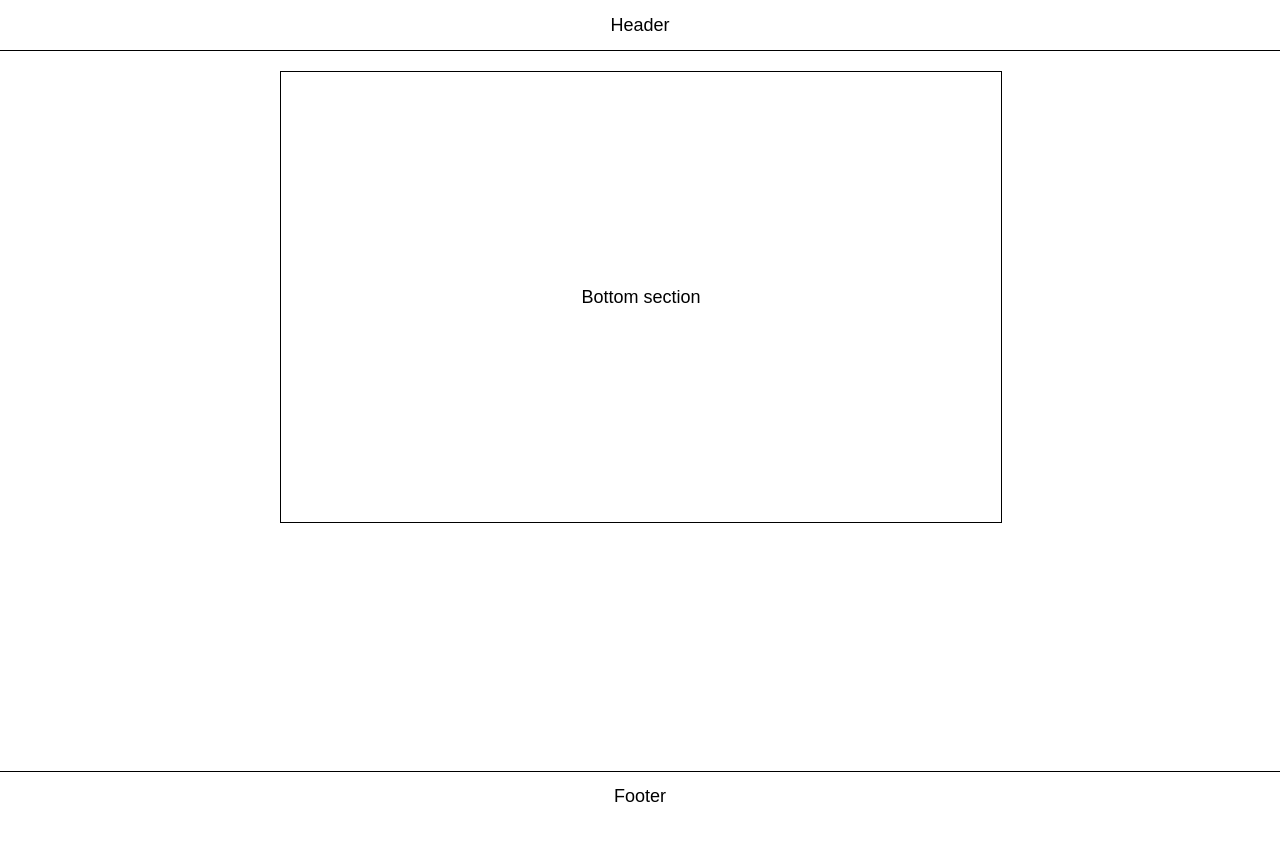
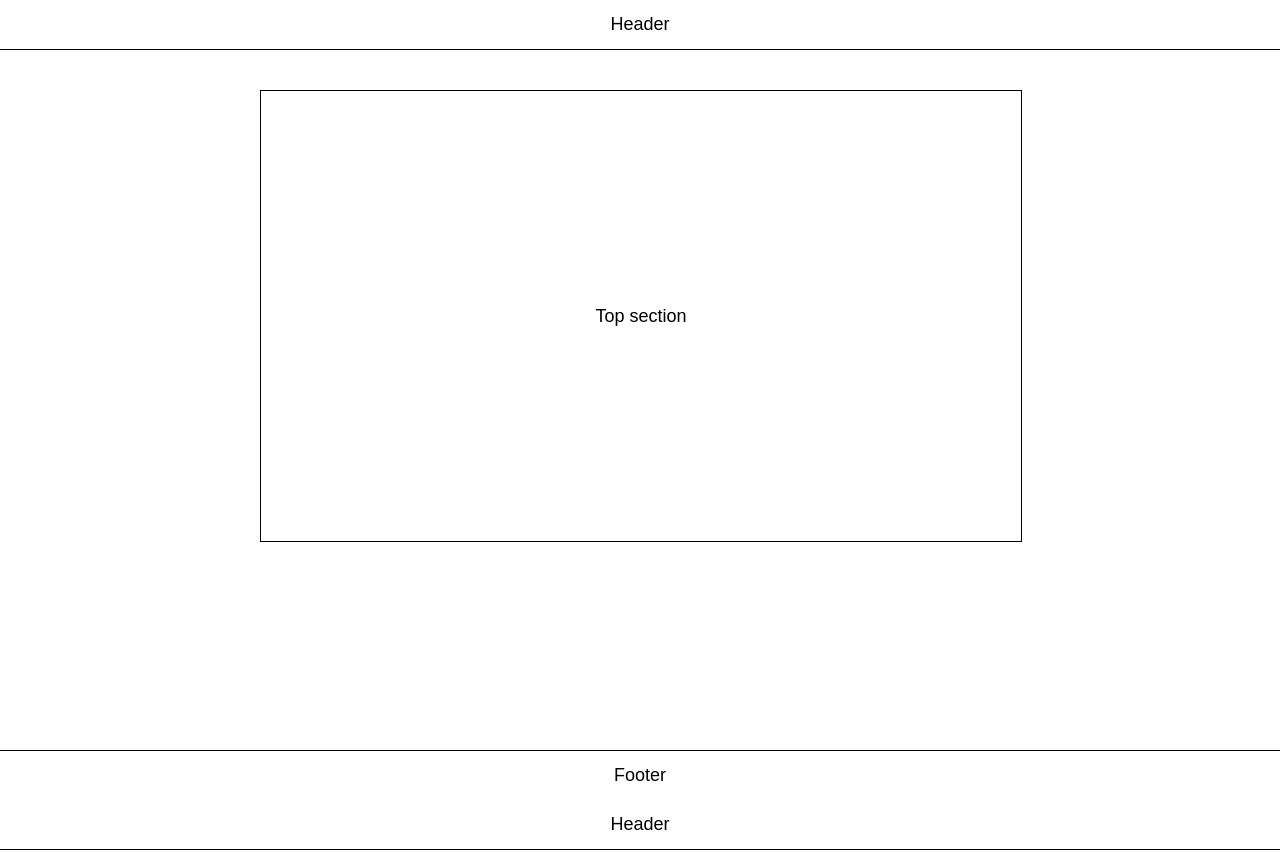
Before and after one commit to ooloo-io/github-flow-Devhoss, a website: page src/index.html in a window 1280 px wide. Shown: the top 853 px of the page. Before the commit the page ends 821 px from the top, so only its background shows below. Drawn offline with nearby package versions, Linux system fonts and the light colour scheme.

Commit message:
Top Section (#7)
* Add top section

* Style top section

Co-authored-by: Hoss <61852328+Devhoss@users.noreply.github.com>

```diff
--- a/src/index.html
+++ b/src/index.html
@@ -1,20 +1,31 @@
-<!DOCTYPE html>
+<!doctype html>
 
 <html lang="en">
-  <head>
-    <meta charset="utf-8" />
+<head>
+  <meta charset="utf-8">
 
-    <title>GitHub Flow Course</title>
-    <meta name="description" content="GitHub Flow Course" />
-    <meta name="author" content="Johannes Kettmann" />
+  <title>GitHub Pull Request Flow Course</title>
+  <meta name="description" content="GitHub Pull Request Flow Course">
+  <meta name="author" content="Johannes Kettmann">
 
-    <link
-      rel="stylesheet"
-      href="https://cdnjs.cloudflare.com/ajax/libs/normalize/8.0.1/normalize.min.css"
-    />
-    <link rel="stylesheet" href="styles.css" />
-  </head>
+  <link rel="stylesheet" href="https://cdnjs.cloudflare.com/ajax/libs/normalize/8.0.1/normalize.min.css">
+  <link rel="stylesheet" href="styles.css">
+</head>
 
+<body>
+  <header class="header">
+    Header
+  </header>
+  <main class="content">
+    <section class="section">
+      Top section
+    </section>
+  </main>
+  <footer class="footer">
+    Footer
+  </footer>
+</body>
+</html>
   <body>
     <header class="header">Header</header>
     <main class="content">
--- a/src/styles.css
+++ b/src/styles.css
@@ -4,7 +4,7 @@ body {
 }
 
 .header {
-  height: 50px;
+  height: 49px;
   display: flex;
   justify-content: center;
   align-items: center;
@@ -20,10 +20,11 @@ body {
 }
 
 .content {
-  min-height: calc(100vh - 100px);
-  width: 720px;
+  min-height: calc(100vh - 140px);
+  width: 760px;
   max-width: 100%;
   margin: auto;
+  padding: 20px;
 }
 
 .section {
```
